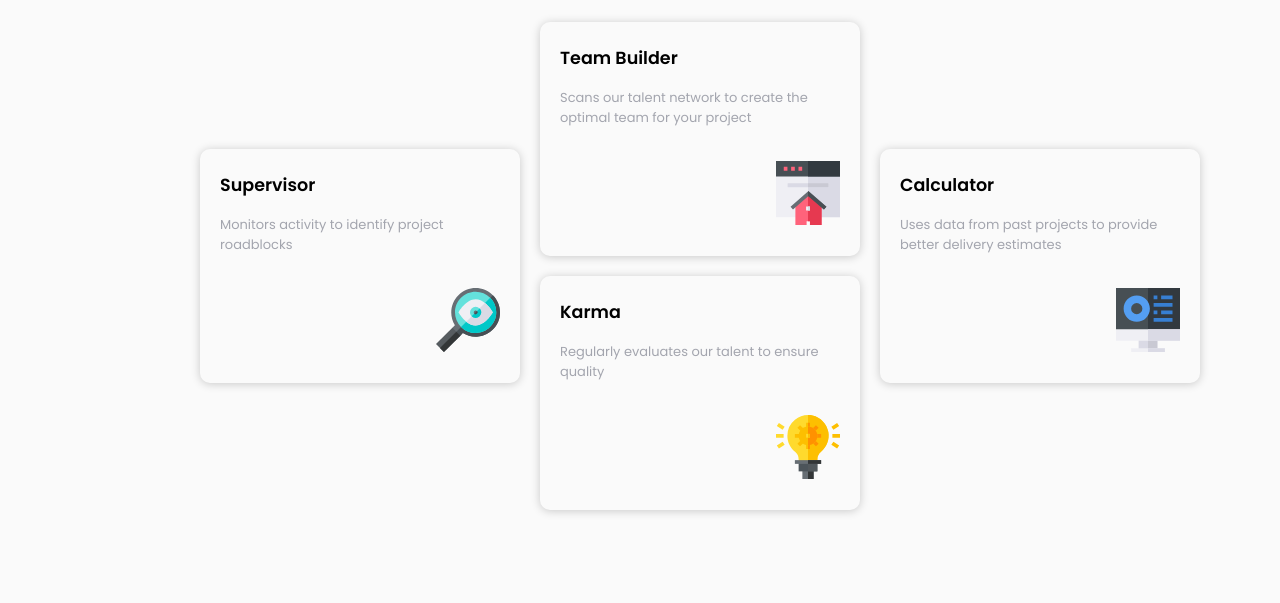
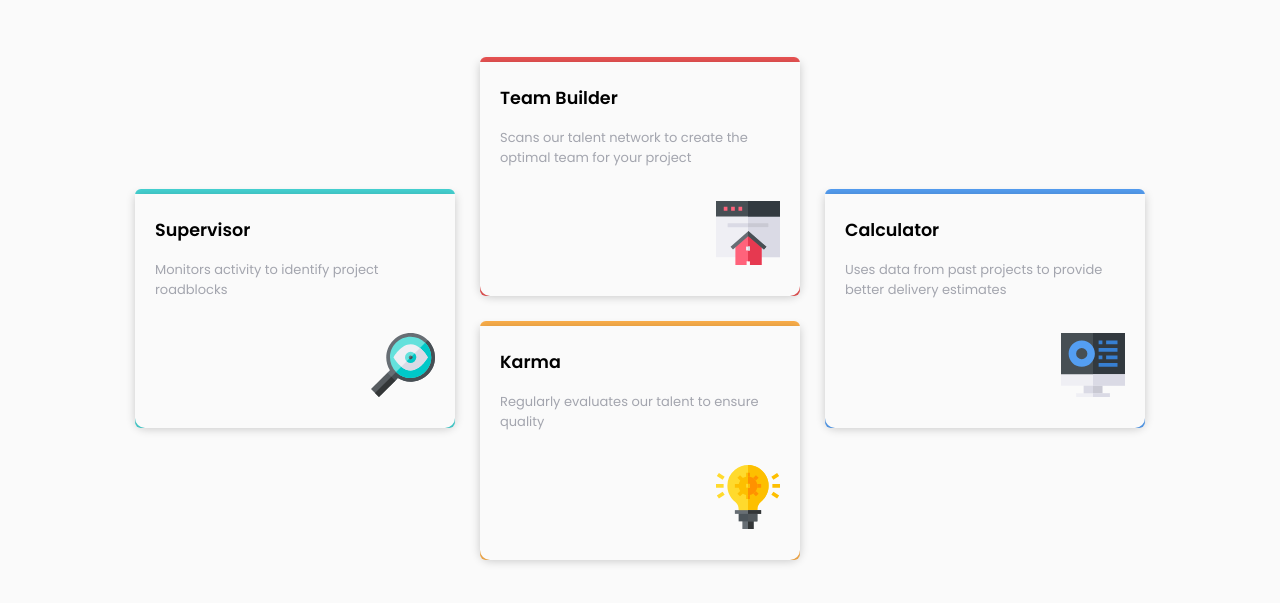
Before and after one commit to KentenRoth/Front-End-Practice, a plain HTML site: page four-card-section/index.html in a window 1280 px wide. Shown: the part 237-840 px from the top of the page. Before the commit the page ends 815 px from the top, so only its background shows below. Drawn offline with Linux system fonts and the light colour scheme.

Commit message:
adjusting container and grid

```diff
--- a/four-card-section/styles.css
+++ b/four-card-section/styles.css
@@ -9,7 +9,7 @@ body {
 }
 
 .container {
-	max-width: 900px;
+	max-width: fit-content;
 	margin: auto;
 }
 
@@ -39,18 +39,28 @@ body {
 }
 
 .project-box {
+	margin-top: 60px;
 	display: grid;
 	grid-template-columns: repeat(3, 1fr);
 	grid-template-rows: repeat(4, 1fr);
-	grid-column-gap: 0px;
-	grid-row-gap: 0px;
+	grid-column-gap: 25px;
+	grid-row-gap: 25px;
+}
+
+.under-card {
+	height: 5px;
+	width: 100%;
+	border: solid red 1px;
+	margin: 10px;
 }
 
 .card {
-	border-radius: 10px;
+	background: hsl(0, 0%, 98%);
+	border-bottom-left-radius: 10px;
+	border-bottom-right-radius: 10px;
 	box-shadow: 0 1px 10px 0px rgba(0, 0, 0, 0.2);
-	margin: 10px;
 	padding: 5px 20px;
+	margin-top: 5px;
 	width: 280px;
 }
 
@@ -67,15 +77,23 @@ body {
 
 .team {
 	grid-area: 1 / 2 / 3 / 3;
+	background: hsl(0, 78%, 62%);
+	border-radius: 6px;
 }
 .supervisor {
 	grid-area: 2 / 1 / 4 / 2;
+	background: hsl(180, 62%, 55%);
+	border-radius: 6px;
 }
 .calculator {
 	grid-area: 2 / 3 / 4 / 4;
+	background: hsl(212, 86%, 64%);
+	border-radius: 6px;
 }
 .karma {
 	grid-area: 3 / 2 / 5 / 3;
+	background: hsl(34, 97%, 64%);
+	border-radius: 6px;
 }
 
 @media only screen and (max-width: 375px) {
```
